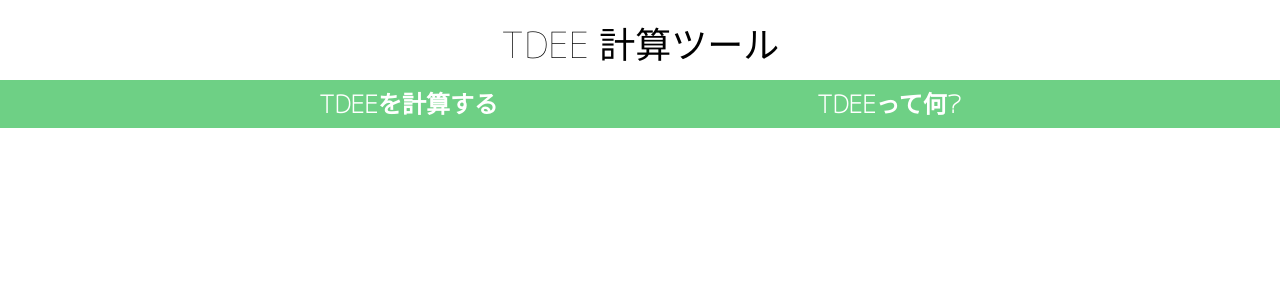
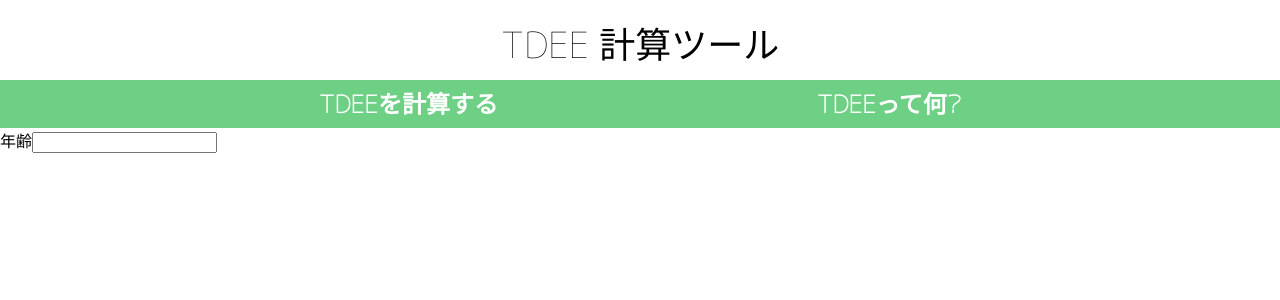
Before and after one commit to saba-can00/tdee_calculator_web, a React (Create React App) app: page / in a window 1280 px wide. Shown: the top 300 px of the page. Built offline with nearby package versions, Linux system fonts and the light colour scheme.

Commit message:
implement InputForm and NumberInput

```diff
--- a/src/components/App.js
+++ b/src/components/App.js
@@ -1,14 +1,12 @@
 import "./App.css";
 import { AppHeader } from "./AppHeader";
-
-// function AppHeader(props) {
-//   return <header>TDEE 計算ツール</header>;
-// }
+import { InputForm } from "./InputForm";
 
 function App() {
   return (
     <div className="App">
       <AppHeader></AppHeader>
+      <InputForm></InputForm>
     </div>
   );
 }
--- /dev/null
+++ b/src/components/InputForm.js
@@ -0,0 +1,17 @@
+import React from "react";
+import styled from "styled-components";
+import { NumberInput } from "./NumberInput";
+
+const Form = styled.div`
+  display: flex;
+`;
+
+export class InputForm extends React.Component {
+  render() {
+    return (
+      <Form>
+        <NumberInput label="年齢" />
+      </Form>
+    );
+  }
+}
--- /dev/null
+++ b/src/components/NumberInput.js
@@ -0,0 +1,27 @@
+import React from "react";
+import styled from "styled-components";
+
+export class NumberInput extends React.Component {
+  constructor(props) {
+    super(props);
+    this.state = { value: props.initialValue };
+    this.handleChange = this.handleChange.bind(this);
+  }
+
+  handleChange(event) {
+    this.setState({ value: event.target.value });
+  }
+
+  render() {
+    return (
+      <div>
+        <label>{this.props.label}</label>
+        <input
+          type="number"
+          value={this.state.value}
+          onChange={this.handleChange}
+        ></input>
+      </div>
+    );
+  }
+}
```
